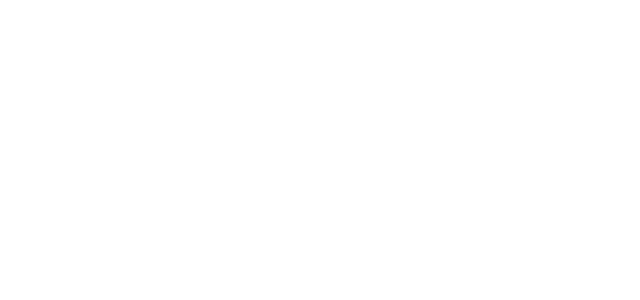
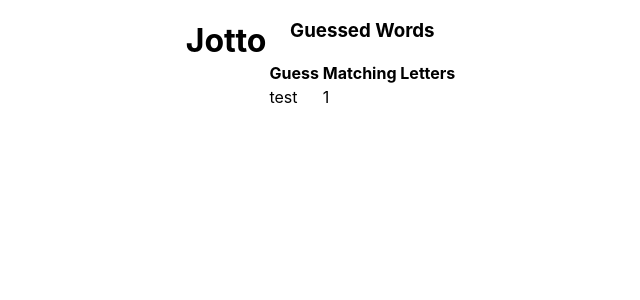
Before and after one commit to JPedroSilveira/react-tdd-bootcamp, a React (Create React App) app in the folder jotto/: page / in a window 1280 px wide. Shown: the top 300 px of the page, without its empty margins (318-958 px from the left). Built offline with nearby package versions, Linux system fonts and the light colour scheme.

Commit message:
Fix(Jotto>App): correct app main component tests'

```diff
--- a/jotto/src/App.css
+++ b/jotto/src/App.css
@@ -1,38 +1,5 @@
-.App {
-  text-align: center;
+.app {
+  width: 100%;
+  display: flex;
+  justify-content: center;
 }
-
-.App-logo {
-  height: 40vmin;
-  pointer-events: none;
-}
-
-@media (prefers-reduced-motion: no-preference) {
-  .App-logo {
-    animation: App-logo-spin infinite 20s linear;
-  }
-}
-
-.App-header {
-  background-color: #282c34;
-  min-height: 100vh;
-  display: flex;
-  flex-direction: column;
-  align-items: center;
-  justify-content: center;
-  font-size: calc(10px + 2vmin);
-  color: white;
-}
-
-.App-link {
-  color: #61dafb;
-}
-
-@keyframes App-logo-spin {
-  from {
-    transform: rotate(0deg);
-  }
-  to {
-    transform: rotate(360deg);
-  }
-}
--- a/jotto/src/App.tsx
+++ b/jotto/src/App.tsx
@@ -1,11 +1,15 @@
-import React from 'react';
-import logo from './logo.svg';
 import './App.css';
+import Congrats from './component/congrats'
+import GuessedWords from './component/guessed_words'
 
 function App() {
   return (
-    <div className="App">
-
+    <div className="app" data-test='app'>
+      <h1 data-test="app-title">Jotto</h1>
+      <Congrats success={false} />
+      <GuessedWords words={[
+        {value: 'test', letterMatchCount: 1}
+      ]} />
     </div>
   );
 }
--- a/jotto/src/component/guessed_words/index.tsx
+++ b/jotto/src/component/guessed_words/index.tsx
@@ -1,5 +1,6 @@
 import React from 'react'
 import GuessedWord from '../../type/GuessedWord'
+import './styles.css'
 
 export interface GuessedWordsProps {
     words: GuessedWord[]
@@ -45,7 +46,7 @@
     }
 
     return (
-        <div data-test='guessed-words'>
+        <div className='guessed-words' data-test='guessed-words'>
             {words.length > 0 ? renderGuessedSection() : renderInstruction()}
         </div>
     )
--- /dev/null
+++ b/jotto/src/component/guessed_words/styles.css
@@ -0,0 +1,3 @@
+.guessed-words h3 {
+    text-align: center;
+}
```
Also changed, not shown: 1 other file (tests, documents, lock files or other folders).
